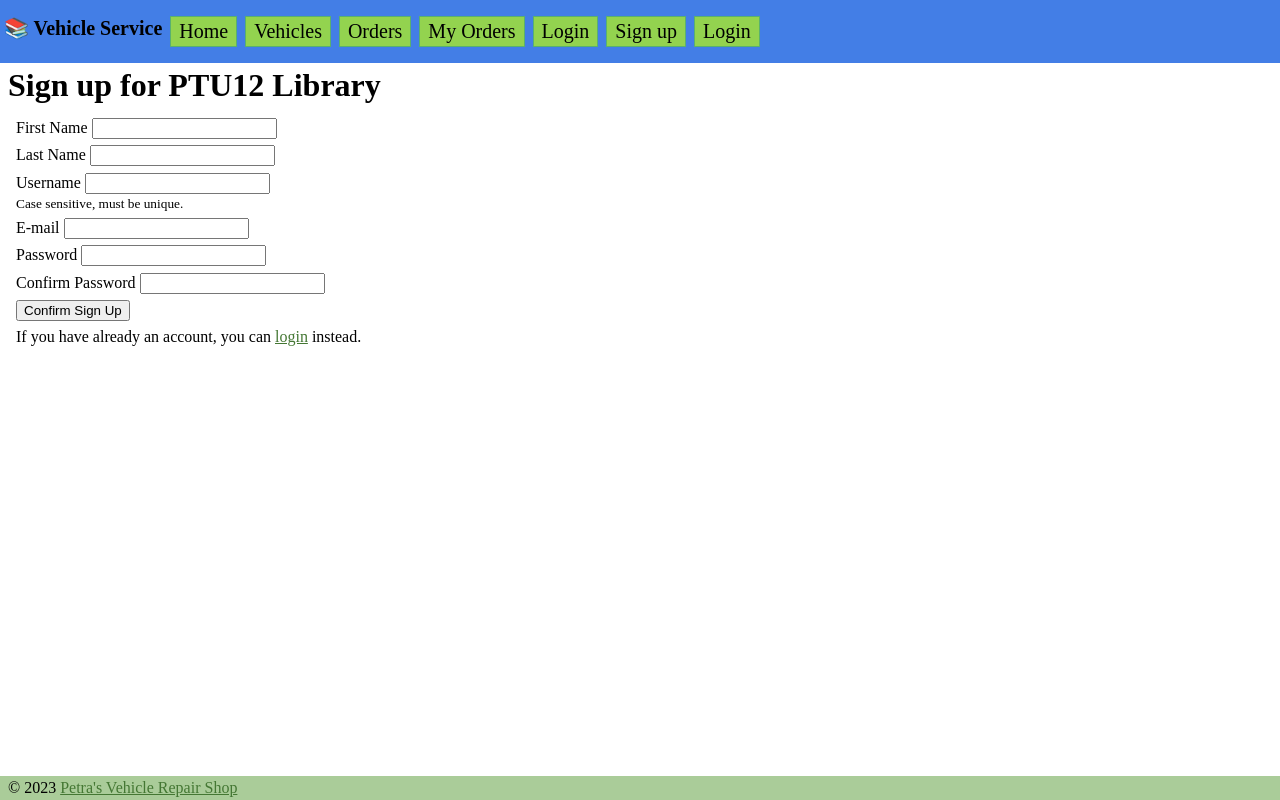
After one commit to sartep1996/Django_Repair_Shop, a Django app: page /profile/signup/ in a window 1280 px wide. The commit adds this page. Run offline with Django 4.2, Linux system fonts and the light colour scheme.

Commit message:
sign up added

```diff
--- a/Repair_Shop_Software/Petras_Garage/static/css/style.css
+++ b/Repair_Shop_Software/Petras_Garage/static/css/style.css
@@ -103,3 +103,6 @@ ul.vehicles- li {
 ul.vehicles- img.vehicle-photo {
     max-width: 100%;
 }
+.red {
+    color: red;
+}
--- a/Repair_Shop_Software/Petras_Garage/templates/Petras_Garage/order_detail.html
+++ b/Repair_Shop_Software/Petras_Garage/templates/Petras_Garage/order_detail.html
@@ -3,10 +3,12 @@
 {% block content %}
 <h1>{{ order }}</h1>
 <strong>Order #: </strong>{{ order.id }}<br>
-<strong>Vehicle Owner: </strong>{{ order.vehicle.customer }}<br>
+<strong>Note: </strong>{{ order.vehicle.note }}<br>
+<strong>Vehicle Owner: </strong>{{ order.vehicle.service_receiver }}<br>
 <strong>Vehicle: </strong>{{ order.vehicle }}<br>
 <strong>Date: </strong>{{ order.date }}<br>
-<strong>Order Entries:</strong>
+<strong>Order Sum: </strong>{{ order.sum }} Eur <br>
+<strong> When it has to be repaired: </strong>{{ order.due_to_finish_repair }}<br>
 <ul>
     {% for entry in order.order_entries.all %}
     <li>
--- a/Repair_Shop_Software/Petras_Garage/templates/Petras_Garage/order_list.html
+++ b/Repair_Shop_Software/Petras_Garage/templates/Petras_Garage/order_list.html
@@ -13,6 +13,12 @@
         <li><a href="{% url 'order_detail' order.pk %}">{{ order }}</a></li>
     {% endfor %}
 </ul>
+<ul>
+    {% for order in orders %}
+    <div class="order {% if order.is_due_repair_passed %}red{% endif %}">
+        <h3>Order Date: {{ order.date }}</h3>
+    </div>
+{% endfor %}
 {% else %}
 <p>No Services Found</p>
 {% endif %}
--- a/Repair_Shop_Software/Petras_Garage/templates/Petras_Garage/vehicles.html
+++ b/Repair_Shop_Software/Petras_Garage/templates/Petras_Garage/vehicles.html
@@ -24,6 +24,7 @@
                         {{vehicle.vehicle_model}}
                     {% endif %}
                 </h3>
+                <p>{{ vehicle.condition | safe }}</p>
             </a>
             {% comment %} <p>by <a href="{% url 'automobiliu_detail', automobil.Automobilis.pk %}">{{ automobilis.Automobilis}} {% endcomment %}
         </li>
--- a/Repair_Shop_Software/Petras_Garage/templates/base.html
+++ b/Repair_Shop_Software/Petras_Garage/templates/base.html
@@ -14,6 +14,9 @@
         <li><a href="{%url 'index' %}">Home</a></li>
         <li><a href="{%url 'vehicle_list' %}">Vehicles</a></li>
         <li><a href="{%url 'order_list' %}">Orders</a></li>
+        <li><a href="{% url 'my_orders' %}">My Orders</a></li>
+        <li><a href="{% url 'login' %}?next={{request.path}}">Login</a></li>
+        <li><a href="{% url 'signup' %}">Sign up</a></li>
         {% if user.is_authenticated %}
             <li class="user">
                 &#128100; {{ user.username }}
--- a/Repair_Shop_Software/Petras_Garage/urls.py
+++ b/Repair_Shop_Software/Petras_Garage/urls.py
@@ -10,4 +10,5 @@ urlpatterns = [
     path('vehicles/<int:pk>/', views.vehicle_detail, name='vehicle_detail'),
     path('order/', views.OrderView.as_view(), name='order_list' ),
     path('orders/<int:pk>/', views.OrderDetailView.as_view(), name= 'order_detail' ),
+    path('my-orders/', views.UserOrderInstanceListView.as_view(), name='my_orders'),
 ]
--- a/Repair_Shop_Software/Repair_Shop_Software/urls.py
+++ b/Repair_Shop_Software/Repair_Shop_Software/urls.py
@@ -24,5 +24,6 @@ urlpatterns = [
     path('', include('Petras_Garage.urls')),
     path('profile/', include('ususer_profile.urls')),
     path('accounts/', include('django.contrib.auth.urls')),
+    path('tinymce/', include('tinymce.urls')),
 ] + (static(settings.STATIC_URL, document_root=settings.STATIC_ROOT) \
   + static(settings.MEDIA_URL, document_root=settings.MEDIA_ROOT))
--- /dev/null
+++ b/Repair_Shop_Software/ususer_profile/templates/user_profile/signup.html
@@ -0,0 +1,35 @@
+{% extends 'base.html' %}
+{% block title %}Sign up for {{ block.super }}{% endblock title %}
+{% block content %}
+<h1>Sign up for PTU12 Library</h1>
+<form action="{{ request.path }}" method="post">
+    {% csrf_token %}
+    <p>
+        <label for="first_name">First Name</label>
+        <input type="text" name="first_name" value="{{ request.POST.first_name }}">
+    </p>
+    <p>
+        <label for="last_name">Last Name</label>
+        <input type="text" name="last_name" value="{{ request.POST.last_name }}">
+    </p>
+    <p>
+        <label for="username">Username</label>
+        <input type="text" name="username" required value="{{ request.POST.username }}">
+        <br><small>Case sensitive, must be unique.</small>
+    </p>
+    <p>
+        <label for="email">E-mail</label>
+        <input type="text" name="email" required value="{{ request.POST.email }}">
+    </p>
+    <p>
+        <label for="password">Password</label>
+        <input type="password" name="password" required>
+    </p>
+    <p>
+        <label for="password_confirm">Confirm Password</label>
+        <input type="password" name="password_confirm" required>
+    </p>
+    <p><button type="submit">Confirm Sign Up</button></p>
+    <p>If you have already an account, you can <a href="{% url 'login' %}">login</a> instead.</p>
+</form>
+{% endblock content %}
--- a/Repair_Shop_Software/ususer_profile/urls.py
+++ b/Repair_Shop_Software/ususer_profile/urls.py
@@ -1,5 +1,7 @@
 from django.urls import path
+from . import views
 
 urlpatterns = [
+    path('signup/', views.signup, name='signup'),
 
 ]
--- a/Repair_Shop_Software/ususer_profile/views.py
+++ b/Repair_Shop_Software/ususer_profile/views.py
@@ -1,3 +1,45 @@
-from django.shortcuts import render
+from django.contrib.auth import get_user_model
 
-# Create your views here.
+from django.shortcuts import redirect, get_list_or_404, render
+from django.contrib.auth.forms import User
+from django.views.decorators.csrf import csrf_protect
+from django.contrib import messages
+
+
+User = get_user_model()
+
+@csrf_protect
+def signup(request):
+    if request.user.is_authenticated:
+        messages.info(request, 'In order to sign up, you need to log out first')
+        return redirect ('index')
+    if request.method == "POST":
+        error = False
+        first_name = request.POST.get('first_name')
+        last_name = request.POST.get('last_name')
+        username = request.POST.get('username')
+        email = request.POST.get('email')
+        password = request.POST.get('password')
+        password_confirm = request.POST.get('password_confirm')
+        if not username or len(username) < 3 or User.objects.filter(username = username).exists():
+            error = True
+            messages.error(request, 'Username is too short or already exists.')
+        if not email or len(email) < 3 or User.objects.filter(email=email).exists():
+            error = True
+            messages.error(request, 'Email is invalid or user with this email already exists.')
+        if not password or not password_confirm or password != password_confirm or len(password) < 8:
+            error = True
+            messages.error(request, "Password must be at least 8 characters long and match.")
+        if not error:
+            user = User.objects.create(
+                username=username,
+                email=email,
+                first_name=first_name,
+                last_name=last_name,
+            )
+
+            user.set_password(password)
+            user.save
+            messages.success(request, "User registration successful!")
+            return redirect('login')
+    return render(request, 'user_profile/signup.html')
```
Also changed, not shown: Repair_Shop_Software/Petras_Garage/admin.py (+5 -3 lines), Repair_Shop_Software/Petras_Garage/models.py (+31 -1 lines), Repair_Shop_Software/Petras_Garage/templates/Petras_Garage/user_order_instance.html (added, +20 -0 lines), Repair_Shop_Software/Petras_Garage/views.py (+12 -5 lines), Repair_Shop_Software/Repair_Shop_Software/settings.py (+31 -0 lines), Repair_Shop_Software/Petras_Garage/migrations/0003_remove_vehicle_client_vehicle_note_and_more.py (added), Repair_Shop_Software/Petras_Garage/migrations/0004_order_due_to_finish_repair.py (added), Repair_Shop_Software/Petras_Garage/migrations/0005_order_status.py (added), Repair_Shop_Software/Petras_Garage/migrations/0006_vehicle_condition.py (added).
